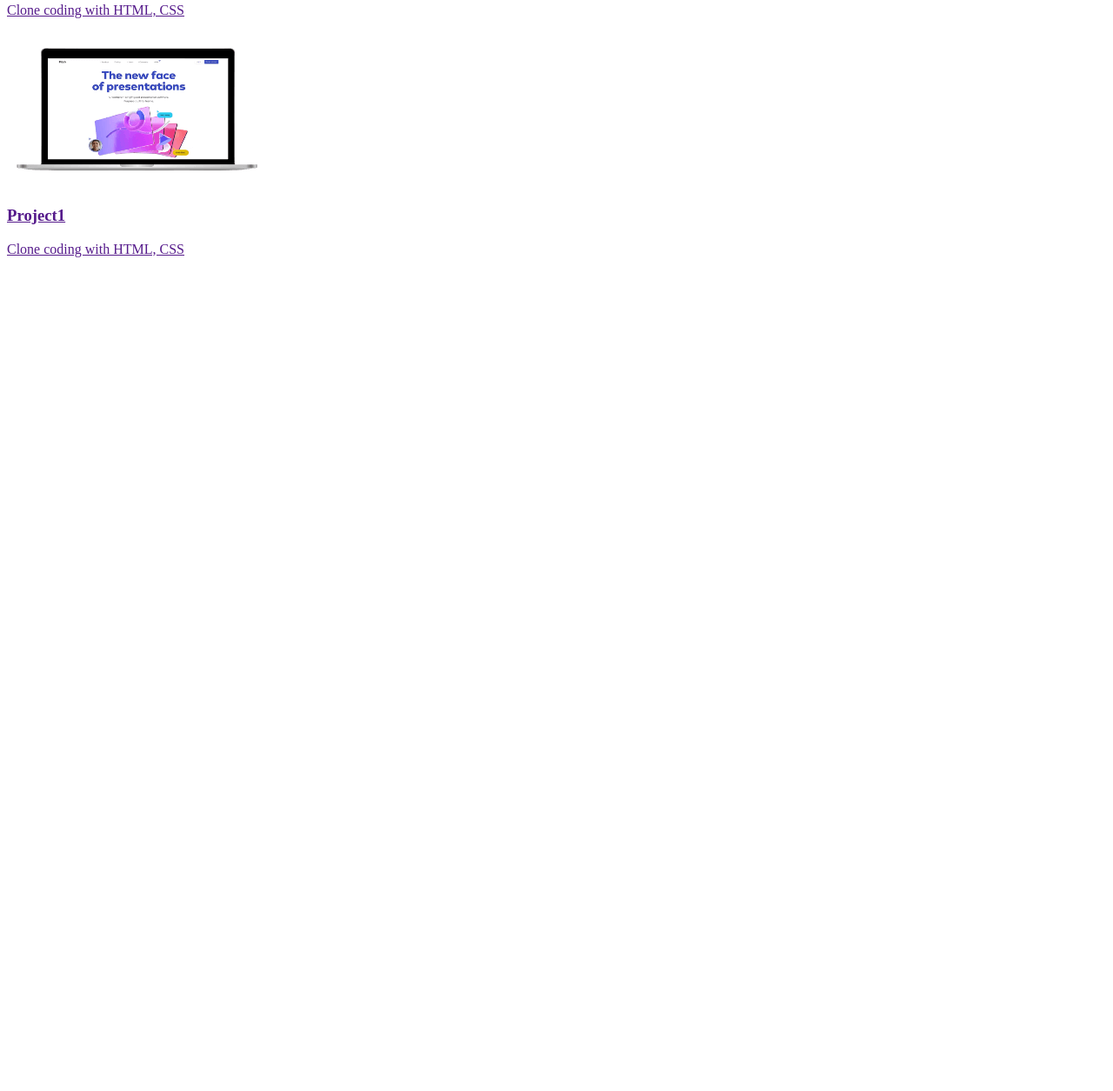
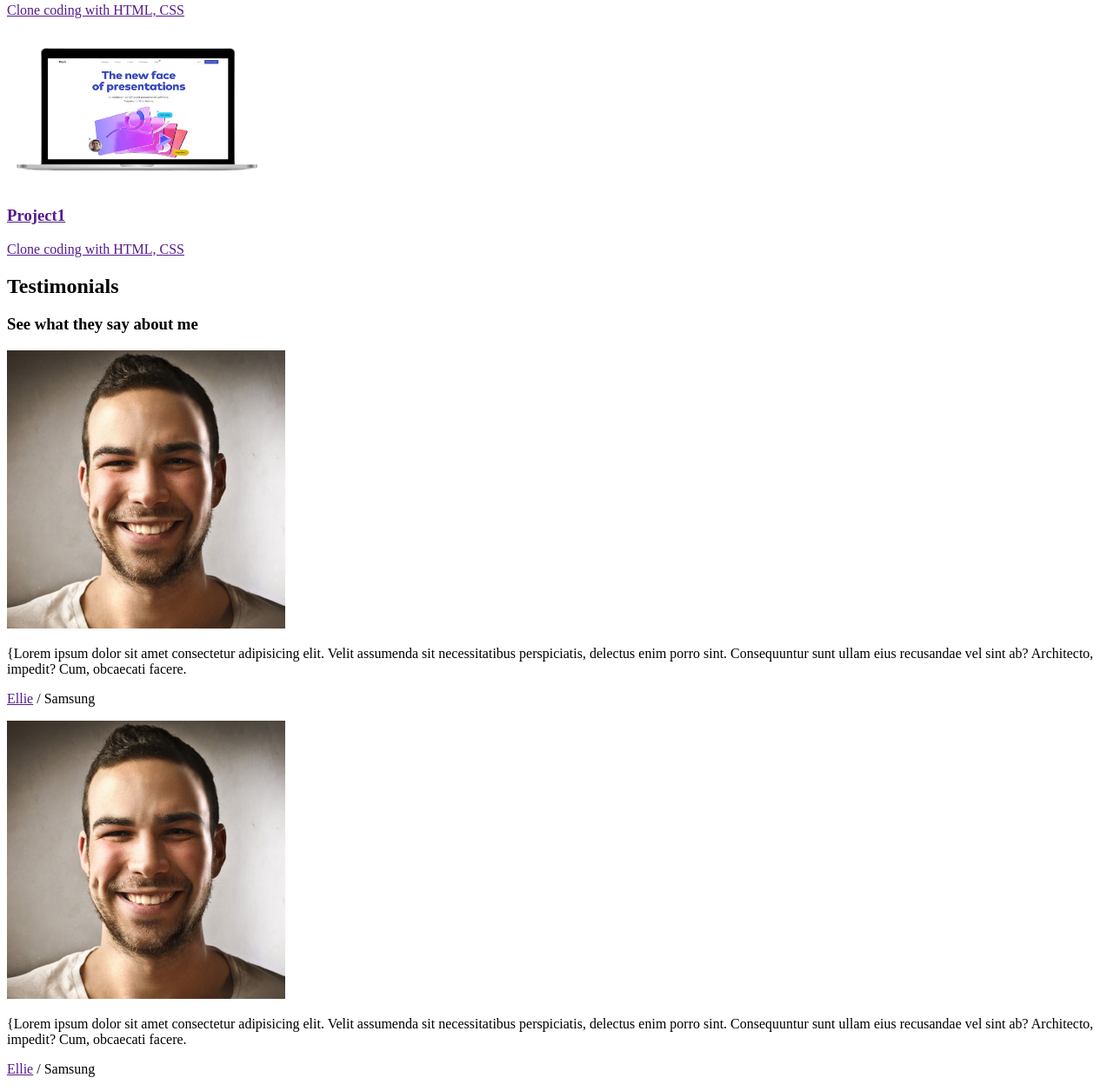
Before and after one commit to park-chang-jin/Portfolio, a plain HTML site: page index.html in a window 1280 px wide. Shown: the part 3682-4937 px from the top of the page at 87% size. Before the commit the page ends 3986 px from the top, so only its background shows below. Drawn offline with Linux system fonts and the light colour scheme.

Commit message:
HTML: Testimonial

```diff
--- a/index.html
+++ b/index.html
@@ -335,8 +335,46 @@
         </a>
       </div>
     </section>
+
     <!-- Testimonials -->
-    <section id="testimonials"></section>
+    <section id="testimonials">
+      <h1>Testimonials</h1>
+      <h3>See what they say about me</h3>
+      <div class="testimonials">
+        <div class="testimonial">
+          <img
+            src="imgs/testimonial/people1.jpg"
+            alt="People"
+            class="testimonial__avatar"
+          />
+          <div class="testimonial__speech-bubble">
+            <p>
+              {Lorem ipsum dolor sit amet consectetur adipisicing elit. Velit
+              assumenda sit necessitatibus perspiciatis, delectus enim porro
+              sint. Consequuntur sunt ullam eius recusandae vel sint ab?
+              Architecto, impedit? Cum, obcaecati facere.
+            </p>
+            <p class="name"><a href="">Ellie</a> / Samsung</p>
+          </div>
+        </div>
+        <div class="testimonial">
+          <img
+            src="imgs/testimonial/people1.jpg"
+            alt="People"
+            class="testimonial__avatar"
+          />
+          <div class="testimonial__speech-bubble">
+            <p>
+              {Lorem ipsum dolor sit amet consectetur adipisicing elit. Velit
+              assumenda sit necessitatibus perspiciatis, delectus enim porro
+              sint. Consequuntur sunt ullam eius recusandae vel sint ab?
+              Architecto, impedit? Cum, obcaecati facere.
+            </p>
+            <p class="name"><a href="">Ellie</a> / Samsung</p>
+          </div>
+        </div>
+      </div>
+    </section>
     <!-- Contact -->
     <section id="contact"></section>
   </body>
```
Also changed, not shown: imgs/testimonial/people1.jpg (added).
